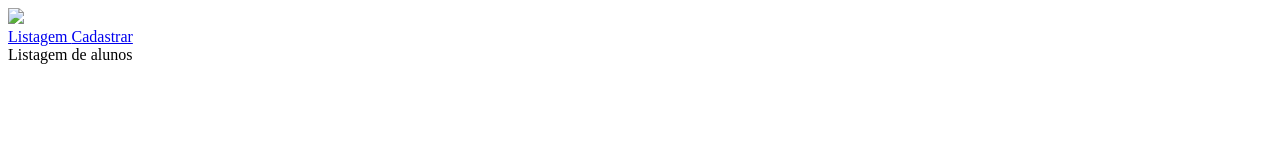
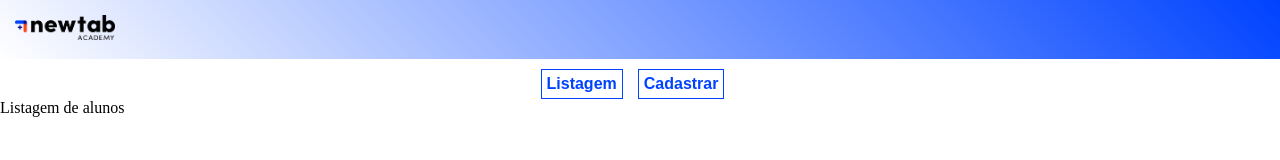
Before and after one commit to elieldev/projeto-guiado, a plain HTML site: page index.html in a window 1280 px wide. Drawn offline with Linux system fonts and the light colour scheme; files that its build step writes are made by us from their sources.

Commit message:
Cabeçalho finalizado

```diff
--- a/src/index.html
+++ b/index.html
@@ -2,17 +2,17 @@
 <html>
     <head>
         <title>Projeto guiado</title>
-        <link rel="stylesheet" href="/projeto-guiado//assets/css/style.css">
+        <link rel="stylesheet" href="/projeto-guiado/assets/css/style.css">
     </head>
     <body>
         <header class="cabecalho">
-            <img src="/projeto-guiado//assets/img/logo-colorido.png" height="auto" width="100px">
+            <img src="/projeto-guiado/assets/img/logo-colorido.png" height="auto" width="100px">
         </header>
         <div class="menu">
-            <a href="/projeto-guiado//index.html">
+            <a href="/projeto-guiado/index.html">
                 Listagem
             </a>
-            <a href="/projeto-guiado//form.html">
+            <a href="/projeto-guiado/src/form.html">
                 Cadastrar
             </a>
         </div>
```
Also changed, not shown: src/form.html (+3 -3 lines).
